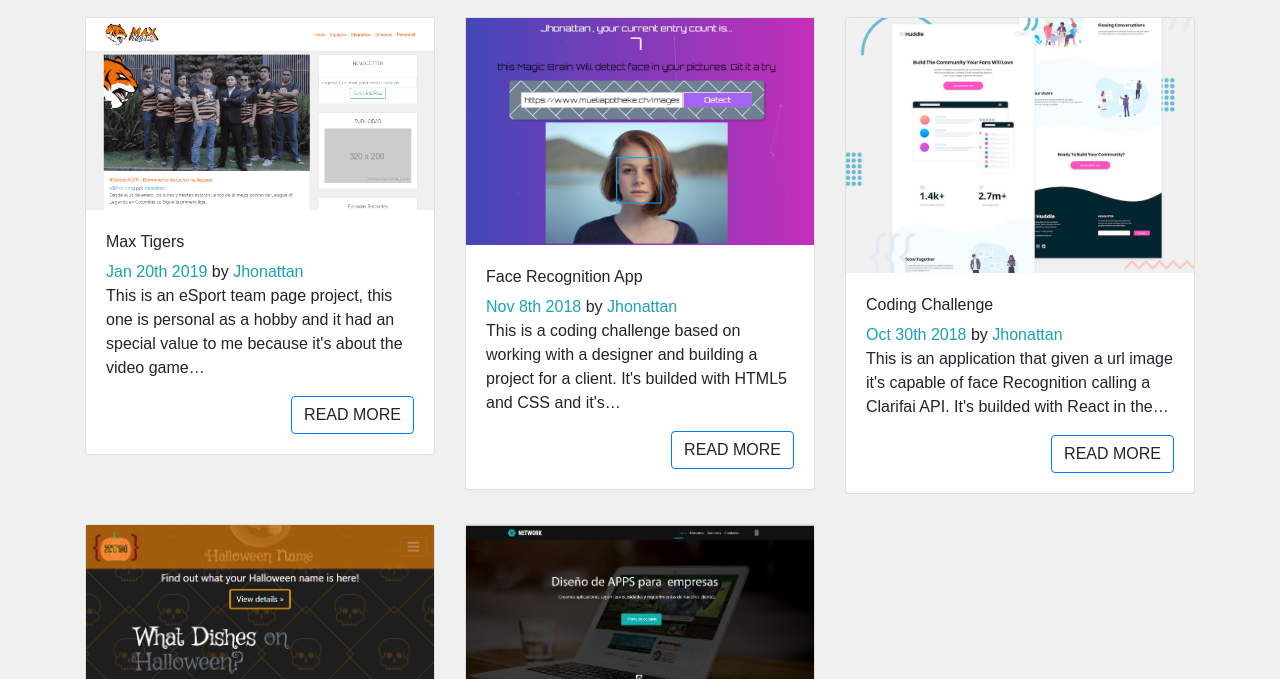
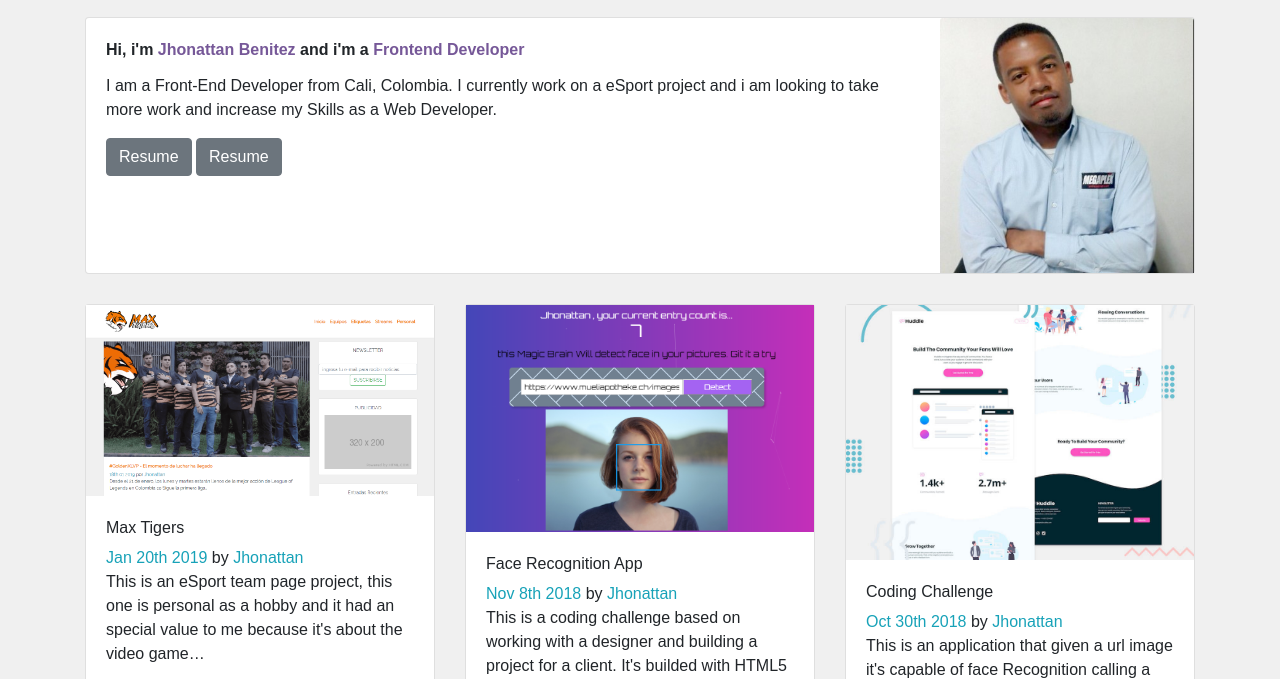
Before and after one commit to jhonattanbenitez/portfolio-gatsby, a Gatsby site: page / in a window 1280 px wide. Shown: the part 111-790 px from the top of the page. Built offline with nearby package versions, Linux system fonts and the light colour scheme; Gatsby itself is replaced by a stand-in of ours.

Commit message:
profile pic added

```diff
--- a/src/pages/index.js
+++ b/src/pages/index.js
@@ -3,13 +3,33 @@ import Layout from '../components/layout'
 import {graphql, StaticQuery} from 'gatsby'
 import SEO from '../components/seo'
 import Post from '../components/Post'
-import {Row} from 'reactstrap'
+import me from '../images/me.jpeg'
+import {Row, Card, CardBody, CardTitle,  Button, CardText, CardImg, Col} from 'reactstrap'
+
 
 const IndexPage = () => (
+
   <Layout>
     <SEO title="Home" keywords={[`gatsby`, `application`, `react`]} />
     <h1>Home Page</h1>
+    <Card>
 
+      <Row>
+        <Col  sm="9">
+        <CardBody>
+          <CardTitle style={{"fontWeight": "bold"}}>Hi, i'm <span style={{"color": "#765898"}}>Jhonattan Benitez</span> and i'm a <span style={{"color": "#765898"}}>Frontend Developer</span></CardTitle>
+            <CardText>I am a Front-End Developer from Cali, Colombia. I currently work on a eSport project and i am looking to take more work and increase my Skills as a Web Developer.</CardText>
+            <Button href="https://resume.io/r/tjrOoBFpv" target="_blank">Resume</Button> {' '}
+            <Button href="https://resume.io/r/tjrOoBFpv" target="_blank">Resume</Button>
+        </CardBody>
+        </Col>
+        <Col xs="12" sm="3">
+           <CardImg top src={me} alt="Card image cap" style={{'maxWidth': '400', 'minHeight': '400'}}/>
+        </Col>
+
+      </Row>
+
+        </Card>
 
         <StaticQuery query={indexQuery} render={data => {
         return (
```
Also changed, not shown: src/images/me.jpeg (added).
